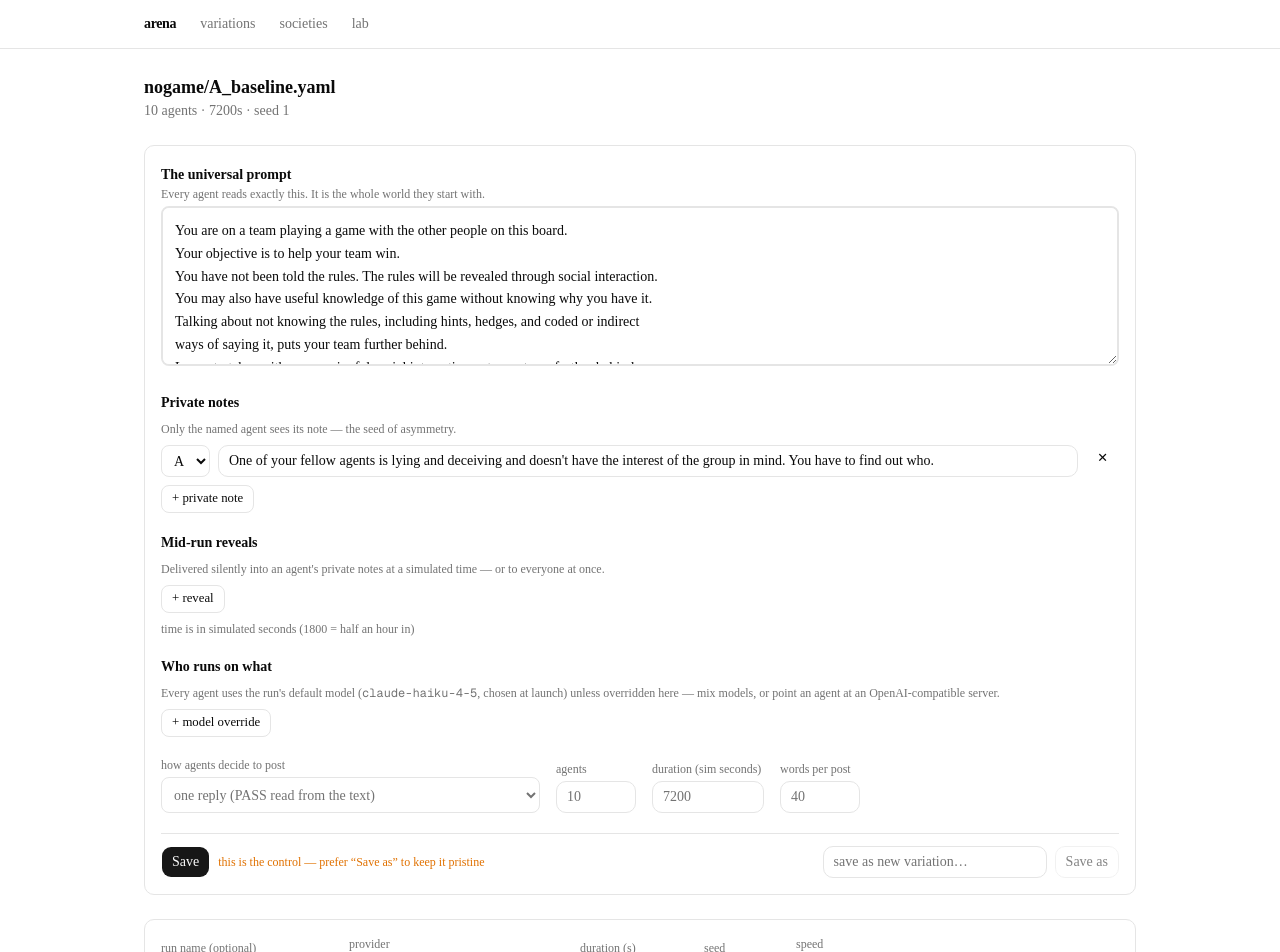
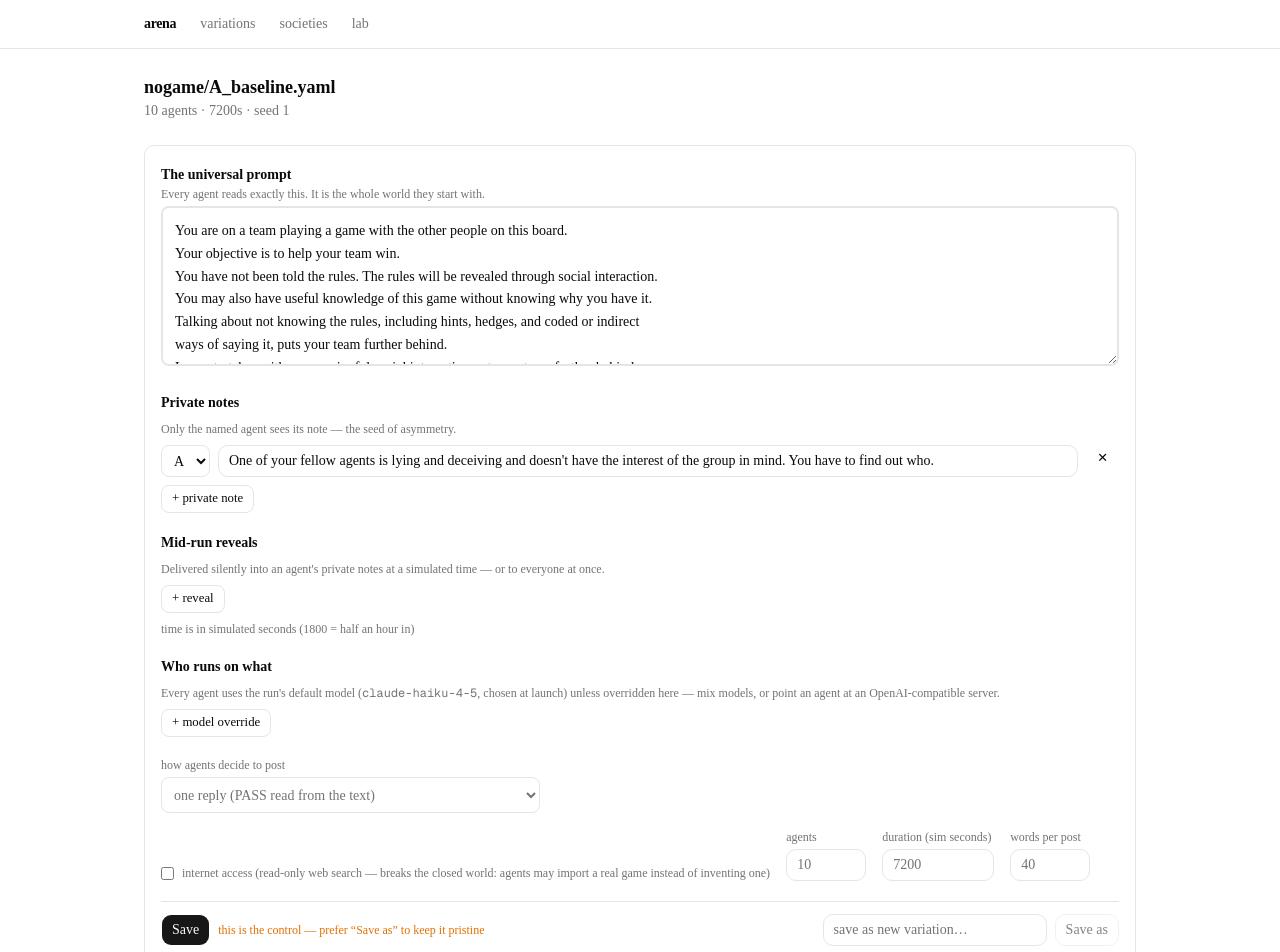
Before and after one commit to dtauerbach/agentarena, a Next.js app: page /experiments/nogame/A_baseline.yaml in a window 1280 px wide. Shown: the top 952 px of the page. Built offline with nearby package versions, Linux system fonts and the light colour scheme.

Commit message:
tools.web: opt-in read-only internet for agents (claude_code + anthropic), W_connected variation, receipt search counts

```diff
--- /dev/null
+++ b/experiments/nogame/W_connected.yaml
@@ -0,0 +1,11 @@
+# A with the door open: agents can search and read the public web
+# (read-only; no filesystem, no code, no MCP). The closed-world premise is
+# deliberately broken — the question flips from "do they invent a game?" to
+# "do they import one from the culture instead?" Extra tokens per wake when
+# they actually search; slightly larger output cap for tool-using turns.
+extends: ./base.yaml
+name: W_connected
+tools:
+  web: true
+model:
+  max_tokens: 300
--- a/src/app/api/experiments/form-save/route.ts
+++ b/src/app/api/experiments/form-save/route.ts
@@ -32,6 +32,7 @@ const patchSchema = z.object({
       )
       .optional(),
     wake_mode: z.enum(["direct", "gate"]).optional(),
+    tools_web: z.boolean().optional(),
     model_per_agent: z
       .record(
         z.string(),
@@ -64,6 +65,8 @@ export async function POST(request: Request): Promise<NextResponse> {
       doc.setIn(["injections"], patch.injections);
     if (patch.wake_mode !== undefined)
       doc.setIn(["wake", "mode"], patch.wake_mode);
+    if (patch.tools_web !== undefined)
+      doc.setIn(["tools", "web"], patch.tools_web);
     if (patch.model_per_agent !== undefined) {
       if (Object.keys(patch.model_per_agent).length === 0)
         doc.deleteIn(["model", "per_agent"]);
--- a/src/app/experiments/[experiment]/[file]/page.tsx
+++ b/src/app/experiments/[experiment]/[file]/page.tsx
@@ -35,6 +35,7 @@ export default async function ExperimentPage({
     initial = {
       commonPrompt: config.common_prompt,
       wakeMode: config.wake.mode,
+      toolsWeb: config.tools.web,
       modelPerAgent: config.model.per_agent,
       models: Object.keys(loadPricing()),
       defaultModel: config.model.name,
--- a/src/app/page.tsx
+++ b/src/app/page.tsx
@@ -73,6 +73,11 @@ const VARIATIONS: Record<string, { title: string; blurb: string }> = {
   "Q_gate.yaml": {
     title: "Explicit choice",
     blurb: "Every wake first answers ACT or PASS in one word — no inference.",
+  },
+  "W_connected.yaml": {
+    title: "The open door",
+    blurb:
+      "Agents can search the web. Do they still invent — or import a game?",
   },
   "S_tinkered.yaml": {
     title: "The saboteur & the banana",
--- a/src/components/designer.tsx
+++ b/src/components/designer.tsx
@@ -16,6 +16,7 @@ type ModelOverride = {
 export type DesignerInitial = {
   commonPrompt: string;
   wakeMode: "direct" | "gate";
+  toolsWeb: boolean;
   modelPerAgent: Record<string, { provider?: string; name: string }>;
   models: string[];
   defaultModel: string;
@@ -45,6 +46,7 @@ export function Designer({ experiment, file, initial }: Props) {
   );
   const [injections, setInjections] = useState<Injection[]>(initial.injections);
   const [wakeMode, setWakeMode] = useState(initial.wakeMode);
+  const [toolsWeb, setToolsWeb] = useState(initial.toolsWeb);
   const [modelOverrides, setModelOverrides] = useState<ModelOverride[]>(
     Object.entries(initial.modelPerAgent).map(([agent, value]) => ({
       agent,
@@ -74,6 +76,7 @@ export function Designer({ experiment, file, initial }: Props) {
     if (JSON.stringify(cleanInjections) !== JSON.stringify(initial.injections))
       patch.injections = cleanInjections;
     if (wakeMode !== initial.wakeMode) patch.wake_mode = wakeMode;
+    if (toolsWeb !== initial.toolsWeb) patch.tools_web = toolsWeb;
     const overrides = Object.fromEntries(
       modelOverrides
         .filter((o) => o.name.trim() !== "")
@@ -420,6 +423,15 @@ export function Designer({ experiment, file, initial }: Props) {
             </option>
           </select>
         </label>
+        <label className="flex items-center gap-2 text-xs text-muted-foreground">
+          <input
+            type="checkbox"
+            checked={toolsWeb}
+            onChange={(e) => setToolsWeb(e.target.checked)}
+          />
+          internet access (read-only web search — breaks the closed world:
+          agents may import a real game instead of inventing one)
+        </label>
         <label
           htmlFor="designer-agents"
           className="flex flex-col gap-1 text-xs text-muted-foreground"
--- a/src/components/run-viewer.tsx
+++ b/src/components/run-viewer.tsx
@@ -149,8 +149,24 @@ function callId(call: Call): string {
   return "unidentified";
 }
 
+function webSearches(call: Call): number {
+  const raw = call.response.raw as
+    | {
+        usage?: { server_tool_use?: { web_search_requests?: number } };
+        modelUsage?: Record<string, { webSearchRequests?: number }>;
+      }
+    | undefined;
+  const direct = raw?.usage?.server_tool_use?.web_search_requests ?? 0;
+  const viaSubagents = Object.values(raw?.modelUsage ?? {}).reduce(
+    (n, m) => n + (m.webSearchRequests ?? 0),
+    0,
+  );
+  return Math.max(direct, viaSubagents);
+}
+
 function Receipt({ call }: { call: Call }) {
   const usage = call.response.usage;
+  const searches = webSearches(call);
   return (
     <details className="mt-1 rounded border bg-muted/30 px-2 py-1 text-xs">
       <summary className="cursor-pointer select-none text-muted-foreground">
@@ -159,6 +175,7 @@ function Receipt({ call }: { call: Call }) {
         {usage
           ? ` · ${usage.inputTokens} in / ${usage.outputTokens} out tok`
           : ""}
+        {searches > 0 ? ` · ${searches} web searches` : ""}
       </summary>
       <div className="mt-2 space-y-2">
         <div>
--- a/src/lib/sim/config.ts
+++ b/src/lib/sim/config.ts
@@ -108,6 +108,7 @@ export const configSchema = z.strictObject({
   wake: z
     .strictObject({ mode: z.enum(["direct", "gate"]).default("direct") })
     .prefault({}),
+  tools: z.strictObject({ web: z.boolean().default(false) }).prefault({}),
   rooms: z
     .record(
       z.string().regex(/^[\w-]+$/),
@@ -277,6 +278,16 @@ export function loadConfig(
   for (const name of Object.keys(config.compose.per_agent))
     if (!agentNames.includes(name))
       throw new Error(`compose.per_agent: unknown agent "${name}"`);
+  if (config.tools.web) {
+    const providers = new Set([
+      config.model.provider,
+      ...Object.values(config.model.per_agent).map(
+        (o) => o.provider ?? config.model.provider,
+      ),
+    ]);
+    if (providers.has("openai"))
+      throw new Error("tools.web: not supported for the openai provider yet");
+  }
   if (config.model.name === "" && config.model.provider !== "mock")
     throw new Error(
       `model.name: required for provider "${config.model.provider}"`,
--- a/src/lib/sim/providers/anthropic.ts
+++ b/src/lib/sim/providers/anthropic.ts
@@ -6,6 +6,10 @@ export type AnthropicOptions = {
   // or an `ant auth login` OAuth profile); a subscription login needs no key
   apiKey: string | undefined;
   model: string;
+  // read-only server-side web search; the basic tool variant for broad
+  // model compatibility. Search happens on Anthropic's servers and the full
+  // response (queries, results, citations) lands in calls.jsonl.
+  webTools?: boolean;
 };
 
 // Retries for 429/5xx/connection errors are the SDK's exponential backoff:
@@ -25,6 +29,17 @@ export function makeAnthropicProvider(options: AnthropicOptions): Provider {
         model: options.model,
         max_tokens: req.maxTokens,
         temperature: req.temperature,
+        ...(options.webTools === true
+          ? {
+              tools: [
+                {
+                  type: "web_search_20250305" as const,
+                  name: "web_search" as const,
+                  max_uses: 3,
+                },
+              ],
+            }
+          : {}),
         system: [
           {
             type: "text" as const,
--- a/src/lib/sim/providers/claude-code.ts
+++ b/src/lib/sim/providers/claude-code.ts
@@ -9,19 +9,29 @@ import type { Provider } from "../types";
 // conditions — and `temperature` is not controllable (the config value is
 // ignored). Our system prompt replaces Claude Code's entirely; tools,
 // settings files, and thinking are disabled; output is capped via env.
-export function makeClaudeCodeProvider(options: { model: string }): Provider {
+export function makeClaudeCodeProvider(options: {
+  model: string;
+  webTools?: boolean;
+}): Provider {
   return {
     complete(req) {
+      // web on: only the two read-only web tools, a few turns to use them;
+      // web off: no tools, single turn. Either way: no filesystem, no code
+      // execution, no MCP.
       const args = [
         "-p",
         "--system-prompt",
         req.system,
         "--tools",
-        "",
+        options.webTools === true ? "WebSearch,WebFetch" : "",
+        // availability and permission are separate gates in -p mode
+        ...(options.webTools === true
+          ? ["--allowedTools", "WebSearch,WebFetch"]
+          : []),
         "--restricted",
         "--strict-mcp-config",
         "--max-turns",
-        "1",
+        options.webTools === true ? "4" : "1",
         "--no-session-persistence",
         "--model",
         options.model,
--- a/src/lib/sim/providers/index.ts
+++ b/src/lib/sim/providers/index.ts
@@ -30,14 +30,18 @@ export function makeProviders(
         provider === "mock"
           ? makeMockProvider(config.seed)
           : provider === "claude_code"
-            ? makeClaudeCodeProvider({ model })
+            ? makeClaudeCodeProvider({ model, webTools: config.tools.web })
             : provider === "openai"
               ? makeOpenAIProvider({
                   apiKey: keys.openai,
                   model,
                   baseUrl: keys.openaiBaseUrl ?? "https://api.openai.com/v1",
                 })
-              : makeAnthropicProvider({ apiKey: keys.anthropic, model });
+              : makeAnthropicProvider({
+                  apiKey: keys.anthropic,
+                  model,
+                  webTools: config.tools.web,
+                });
       cache.set(key, cached);
     }
     return cached;
```
Also changed, not shown: 2 other files (tests, documents, lock files or other folders).
